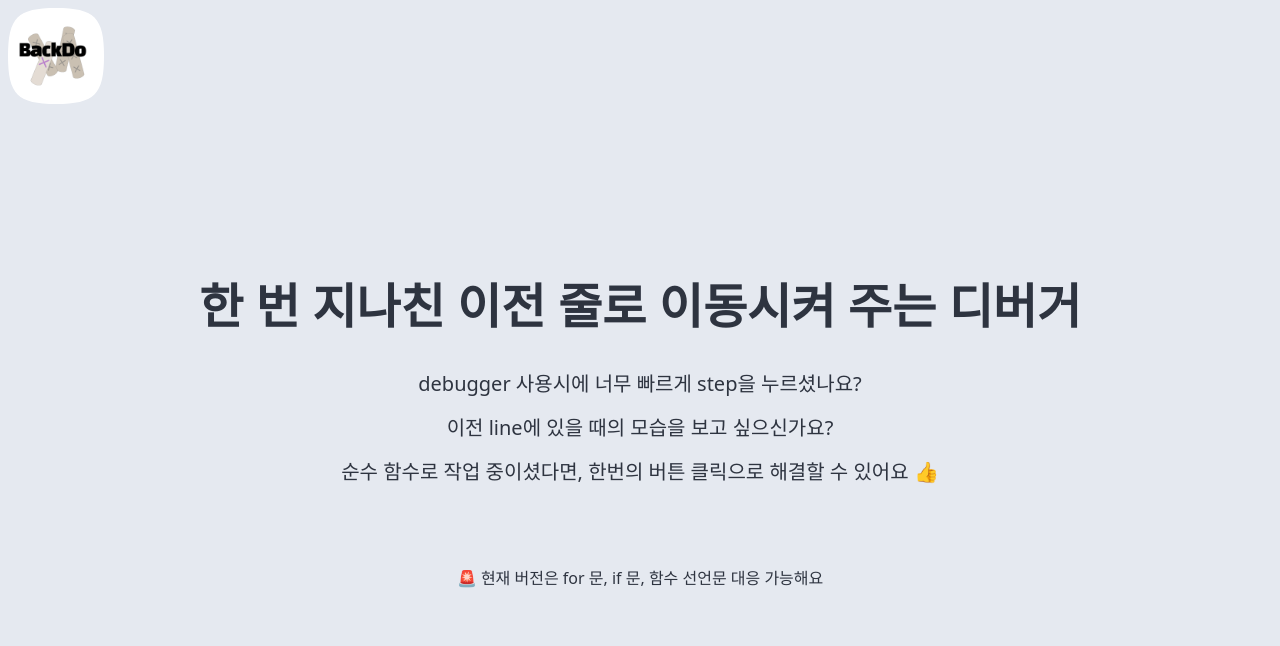
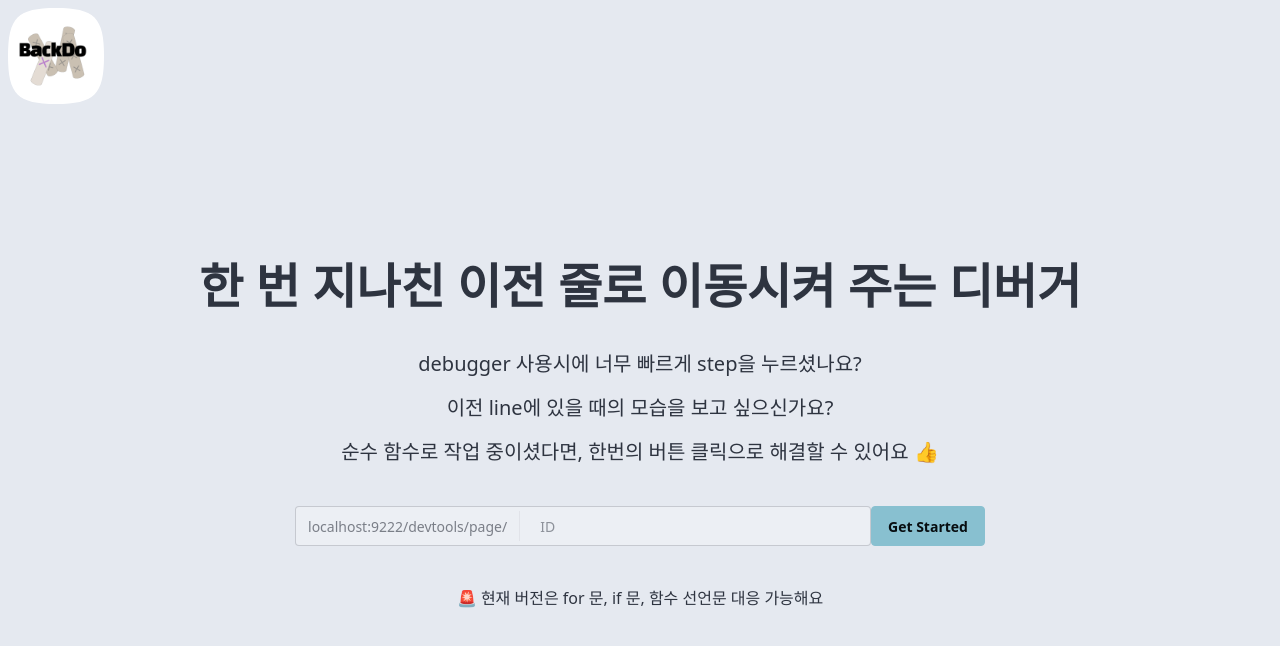
Before and after one commit to hong7ya/backdo-landing, a React (Vite) app: page / in a window 1280 px wide. Shown: the top 646 px of the page. Built offline with nearby package versions, Linux system fonts and the light colour scheme.

Commit message:
feat: webSocket ID를 전달 받아 디버거 페이지 오픈

```diff
--- a/src/App.jsx
+++ b/src/App.jsx
@@ -1,3 +1,4 @@
+import WebSocketForm from "./WebSocketForm";
 import logoSrc from "./assets/BackDo.png";
 
 function App() {
@@ -25,6 +26,9 @@ function App() {
                     있어요 👍
                   </p>
                 </div>
+                <div>
+                  <WebSocketForm />
+                </div>
                 <p className="py-10">
                   🚨 현재 버전은 for 문, if 문, 함수 선언문 대응 가능해요
                 </p>
--- /dev/null
+++ b/src/WebSocketForm.jsx
@@ -0,0 +1,35 @@
+import { useState } from "react";
+
+export default function WebSocketForm() {
+  const [webSocketID, setWebSocketID] = useState("");
+
+  function handleClick() {
+    if (webSocketID.length === 0) {
+      return;
+    }
+
+    const url = `https://backdo.site/gen/front_end/devtools_app?ws=localhost:9222/devtools/page/${webSocketID}`;
+
+    window.open(url, "_blank");
+  }
+
+  return (
+    <form onSubmit={(event) => event.preventDefault()}>
+      <label className="input w-xl">
+        <span className="label">localhost:9222/devtools/page/</span>
+        <input
+          type="text"
+          placeholder="ID"
+          value={webSocketID}
+          onChange={(event) => setWebSocketID(event.target.value)}
+        />
+      </label>
+      <button
+        className="btn btn-accent"
+        onClick={handleClick}
+      >
+        Get Started
+      </button>
+    </form>
+  );
+}
```
